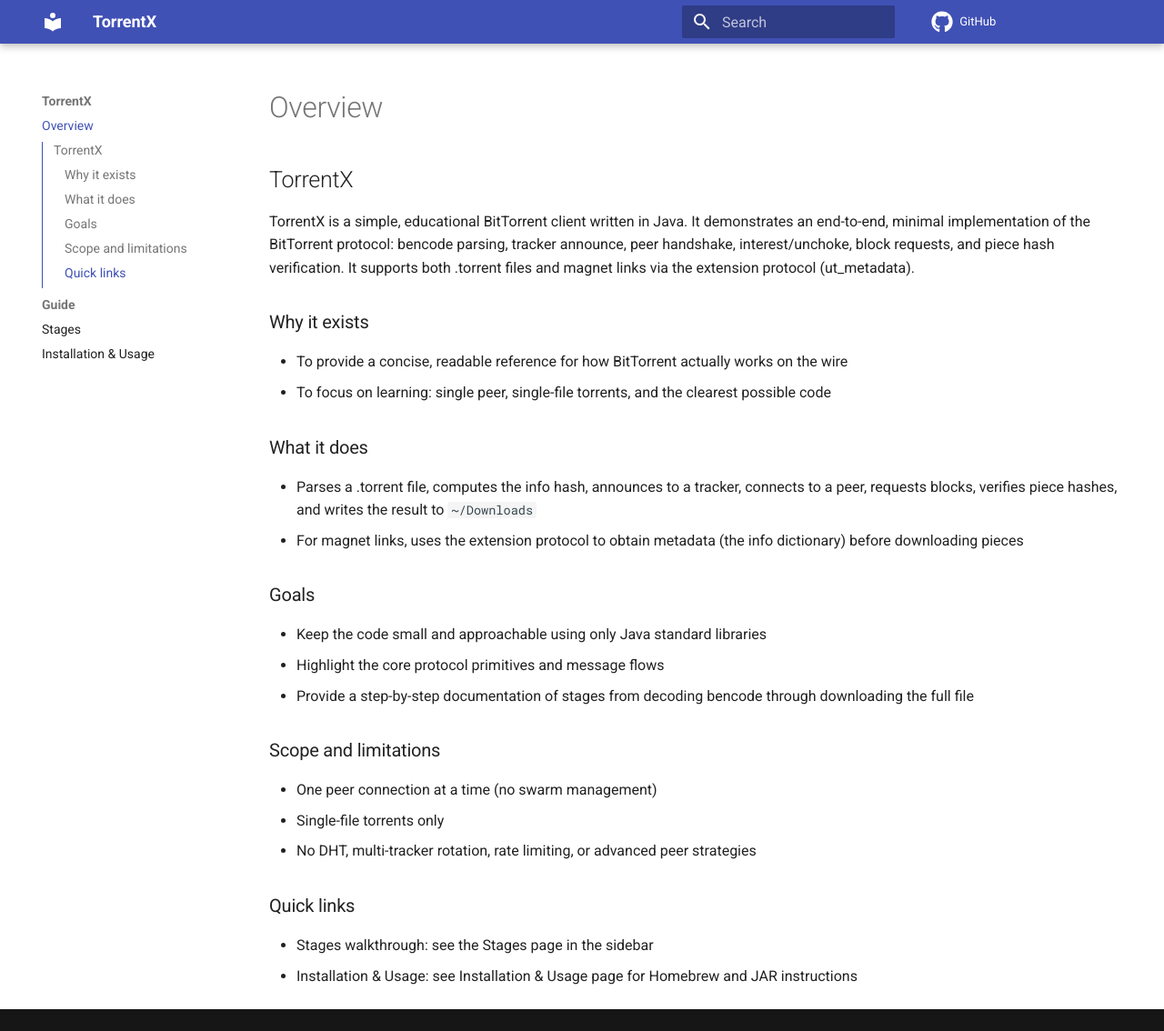
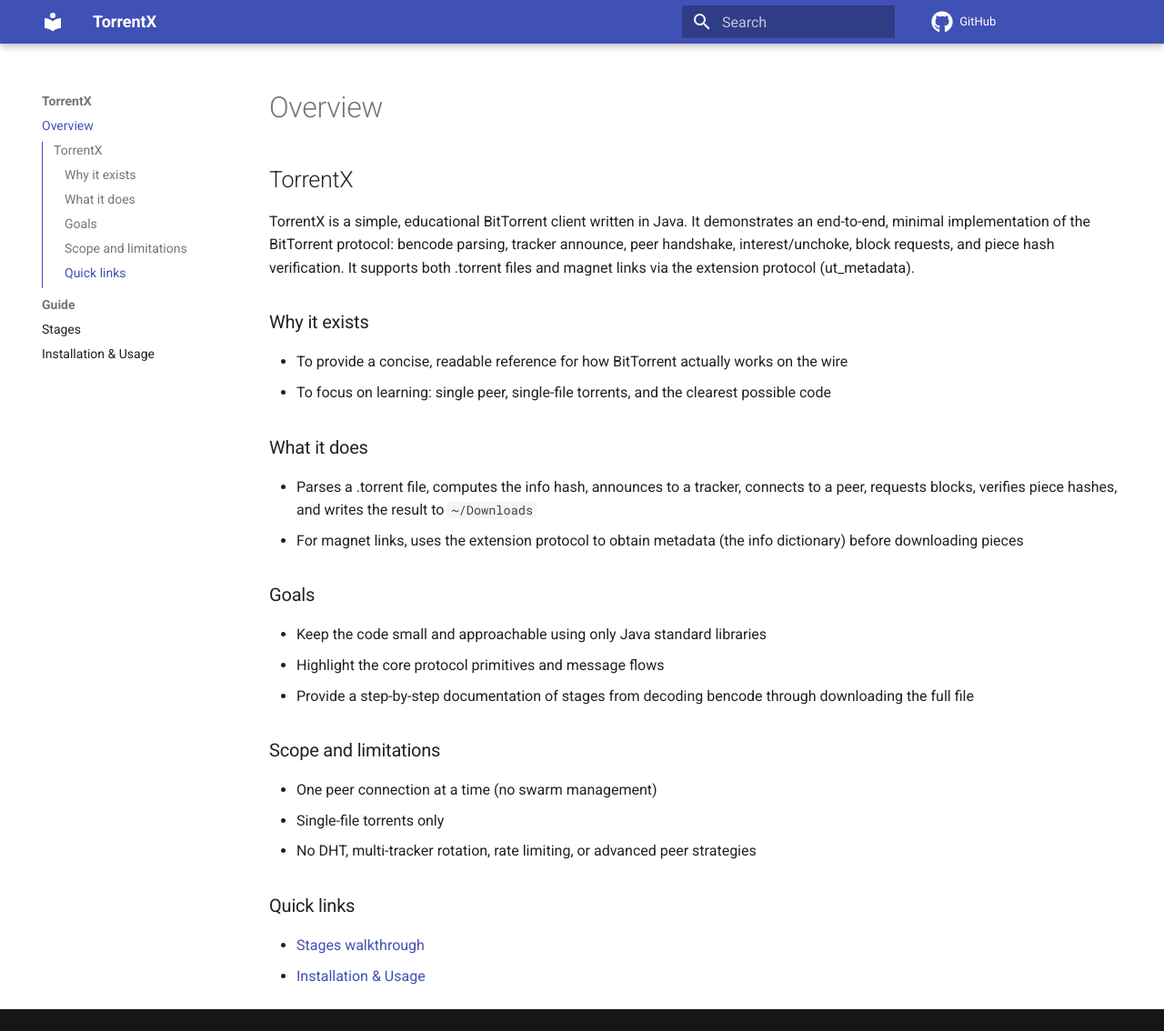
Before and after one commit to kpraveenkumar19/TorrentX, an MkDocs documentation site: the page built from docs/index.md, in a window 1280 px wide and 1134 px high. Shown: the whole window at 91% size. Built offline with MkDocs 1.6.1 and Material for MkDocs 9.7.7, drawn with Linux system fonts in a browser that asks for light colours; comment, search, counter and statistics services are not loaded.

Commit message:
docs(home): add direct links to Stages and Installation from homepage

```diff
--- a/docs/index.md
+++ b/docs/index.md
@@ -26,5 +26,5 @@ TorrentX is a simple, educational BitTorrent client written in Java. It demonstr
 
 ### Quick links
 
-- Stages walkthrough: see the Stages page in the sidebar
-- Installation & Usage: see Installation & Usage page for Homebrew and JAR instructions
+- [Stages walkthrough](stages/)
+- [Installation & Usage](../install/)
```
